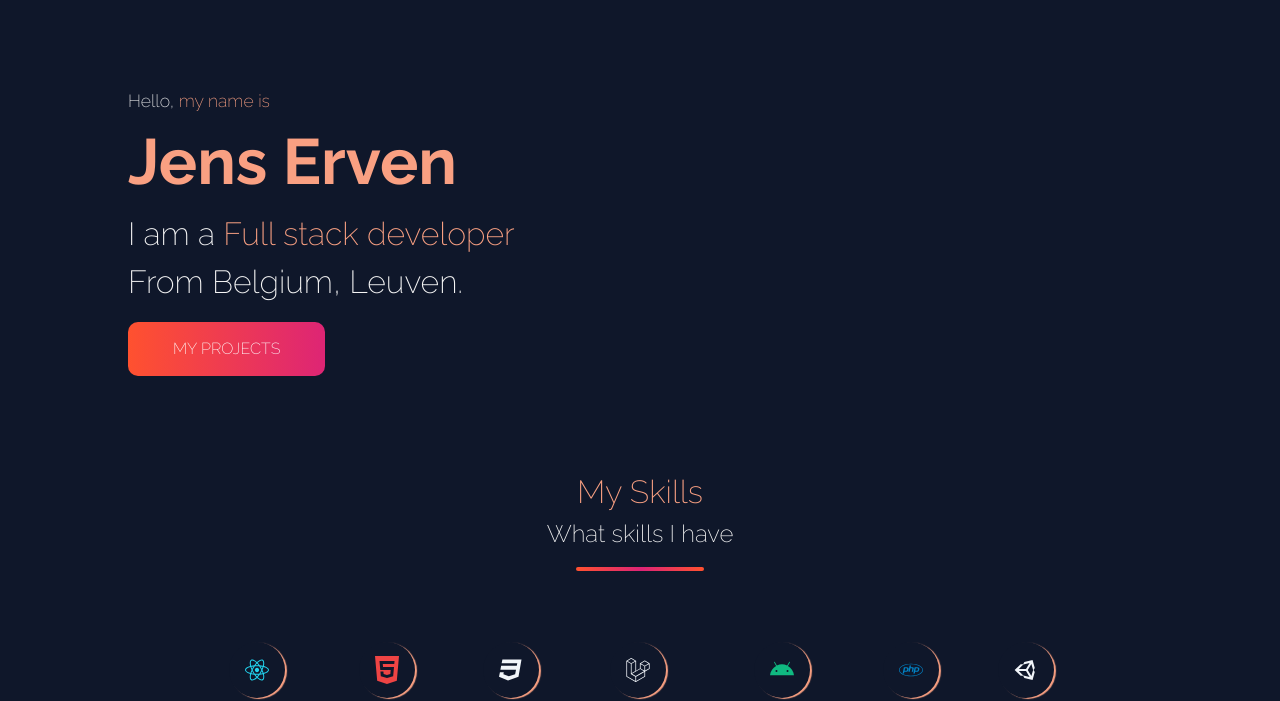
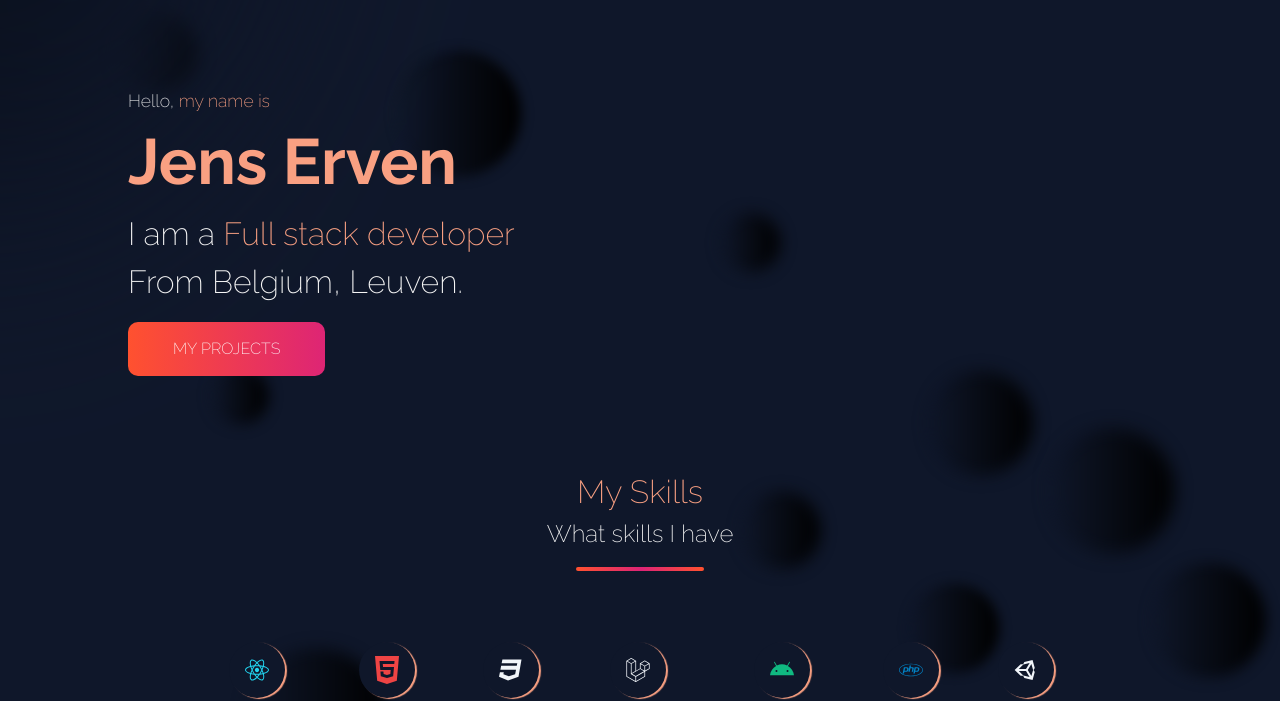
Before and after one commit to JensErven/jenserven-portfolio-website, a Next.js app: page / in a window 1280 px wide. Shown: the part 111-812 px from the top of the page. Built offline with nearby package versions, Linux system fonts and the light colour scheme.

Commit message:
Background and cursor effect

```diff
--- a/src/app/globals.css
+++ b/src/app/globals.css
@@ -114,3 +114,64 @@ p{
   transform: translate(-50%, -50%);
   z-index: 999; /* Ensure it's on top of other content */
 }
+
+
+/* mouse cursor blob*/
+
+#blob{
+
+  height: 70vh;
+  aspect-ratio: 1;
+  position: fixed;
+  left: 50%;
+  top:50%;
+  translate: -50% -50%;
+  border-radius: 50%;
+  background: linear-gradient(to right, #0f172a, #050912);
+  z-index: -50;
+  animation: rotate 20s infinite;
+}
+
+
+.random-blob{
+  position: fixed;
+  width: 100px; /* Adjust blob size as needed */
+  height: 100px; /* Adjust blob size as needed */
+  background: linear-gradient(to right, #0f172a, #000);
+  border-radius: 50%;
+  z-index: -50;
+  animation: moveBlob 10s infinite linear; /* Adjust animation duration */
+}
+
+@keyframes moveBlob {
+  0% {
+    transform: translateY(0) translateX(0);
+    filter: blur(10px);
+  }
+  50% {
+    transform: translateY(-10vh) translateX(10vw); /* Adjust the floating motion */
+    filter: blur(5px);
+  }
+  100% {
+
+    transform: translateY(0) translateX(0);
+    filter: blur(10px);
+  }
+}
+
+
+@keyframes rotate {
+  from{
+    rotate: 0deg;
+    filter: blur(150px);
+  }
+
+  50%{
+    scale: 1 1.2;
+    filter: blur(100px);
+  }
+  to{
+    rotate: 360deg;
+    filter: blur(150px);
+  }
+}
--- a/src/app/layout.tsx
+++ b/src/app/layout.tsx
@@ -1,7 +1,10 @@
+"use client";
 import "./globals.css";
+
 import type { Metadata } from "next";
 import { Raleway } from "next/font/google";
 import { motion } from "framer-motion";
+import React, { useState, useEffect, useRef } from "react";
 
 const raleway = Raleway({ subsets: ["cyrillic"], weight: ["700", "200"] });
 
@@ -15,12 +18,76 @@ export default function RootLayout({
 }: {
   children: React.ReactNode;
 }) {
+  const [blobPosition, setBlobPosition] = useState({ x: 0, y: 0 });
+  const [blurLevel, setBlurLevel] = useState(0); // Added state for blur level
+
+  useEffect(() => {
+    const blobElement = document.getElementById("blob");
+
+    const handleMouseMove = (e) => {
+      const { clientX, clientY } = e;
+      setBlobPosition({ x: clientX, y: clientY });
+
+      // Calculate the distance from the center of the blob
+      const blobRect = blobElement.getBoundingClientRect();
+      const centerX = blobRect.left + blobRect.width / 2;
+      const centerY = blobRect.top + blobRect.height / 2;
+      const distance = Math.sqrt(
+        Math.pow(clientX - centerX, 2) + Math.pow(clientY - centerY, 2)
+      );
+
+      // Adjust the blur level based on the distance from the center
+      const maxBlur = 30; // Maximum blur value
+      const blurFactor = 0.1; // Adjust the sensitivity
+      const newBlurLevel = Math.min(maxBlur, distance * blurFactor);
+      setBlurLevel(newBlurLevel);
+    };
+
+    document.addEventListener("mousemove", handleMouseMove);
+
+    return () => {
+      document.removeEventListener("mousemove", handleMouseMove);
+    };
+  }, []);
+
+  useEffect(() => {
+    const numBlobs = 15; // Adjust the number of blobs
+    const blobContainer = document.getElementById("blob-container");
+
+    for (let i = 0; i < numBlobs; i++) {
+      const blob = document.createElement("div");
+      blob.className = "random-blob";
+      blob.style.left = `${Math.random() * 100}vw`; // Random horizontal position
+      blob.style.top = `${Math.random() * 100}vh`; // Random vertical position
+
+      // Randomize blob sizes between 50px and 150px
+      const blobSize = Math.random() * (150 - 50) + 50;
+      blob.style.width = `${blobSize}px`;
+      blob.style.height = `${blobSize}px`;
+
+      blobContainer.appendChild(blob);
+
+      // Add animation delay and duration
+      blob.style.animationDuration = `${Math.random() * 10 + 5}s`;
+      blob.style.animationDelay = `${Math.random() * 5}s`;
+    }
+  }, []);
   return (
     <html lang="en">
       <body
-        className={`${raleway.className}  lg:mx-20 xl:mx-32 2xl:mx-64 mx-4`}
+        className={` relative ${raleway.className}  lg:mx-20 xl:mx-32 2xl:mx-64 mx-4`}
         style={{ backgroundColor: "#0f172a" }}
       >
+        {" "}
+        <div id="blob-container"></div>
+        <div
+          id="blob"
+          style={{
+            left: `${blobPosition.x}px`,
+            top: `${blobPosition.y}px`,
+            filter: `blur(${blurLevel}px)`, // Apply the blur effect
+          }}
+        ></div>
         {children}
       </body>
     </html>
```
